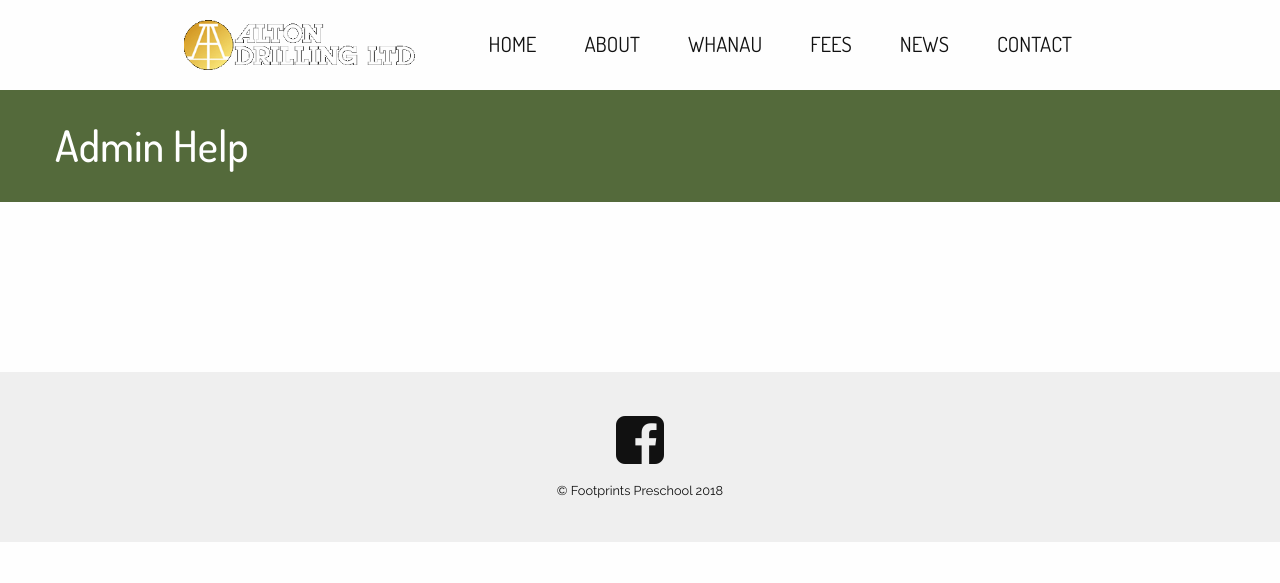
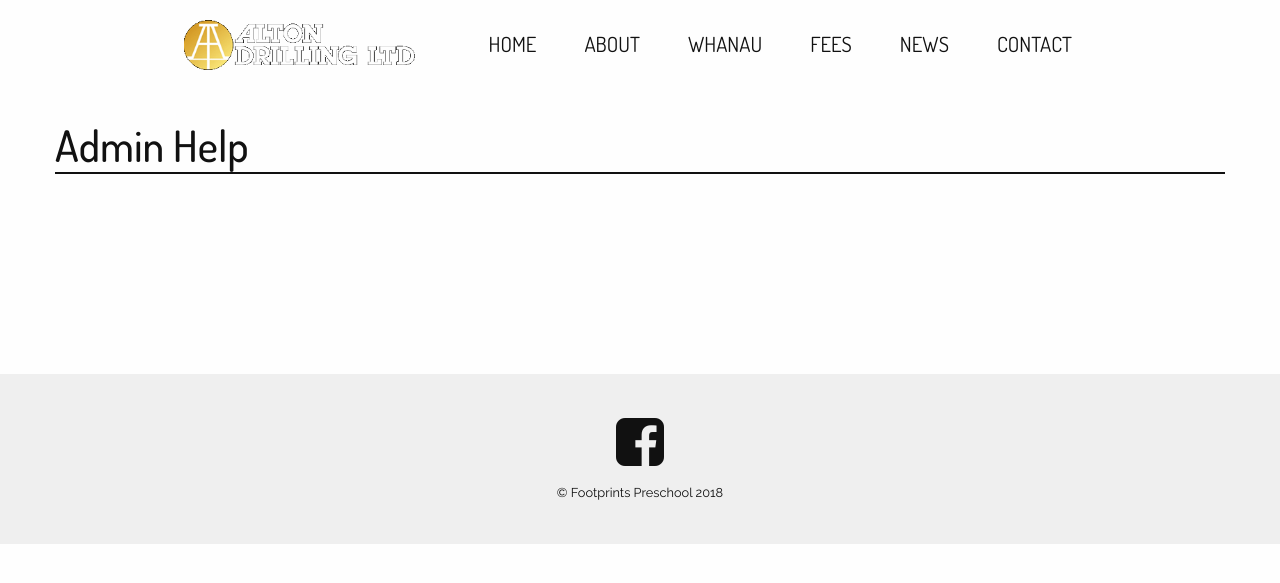
Before and after one commit to viv-b/footprints-preschool, a Jekyll site: the page built from help.html, in a window 1280 px wide. Shown: the top 583 px of the page. Built offline with Jekyll 4.4.1, drawn with Linux system fonts in a browser that asks for light colours; nearby versions of some CDN libraries.

Commit message:
Updated 'css/app.css' via CloudCannon

```diff
--- a/css/app.css
+++ b/css/app.css
@@ -99,13 +99,12 @@ section.footer {
 }
 
 .heading {
-    background: #999;
-    background: #546a3b;
     padding: 30px 0;
     margin-bottom: 60px;
 }
 .heading h1 {
-    color: #fff;
+    color: #111;
+    border-bottom: solid 2px #111;
 }
 .home .heading {
     margin-bottom: 0;
```
